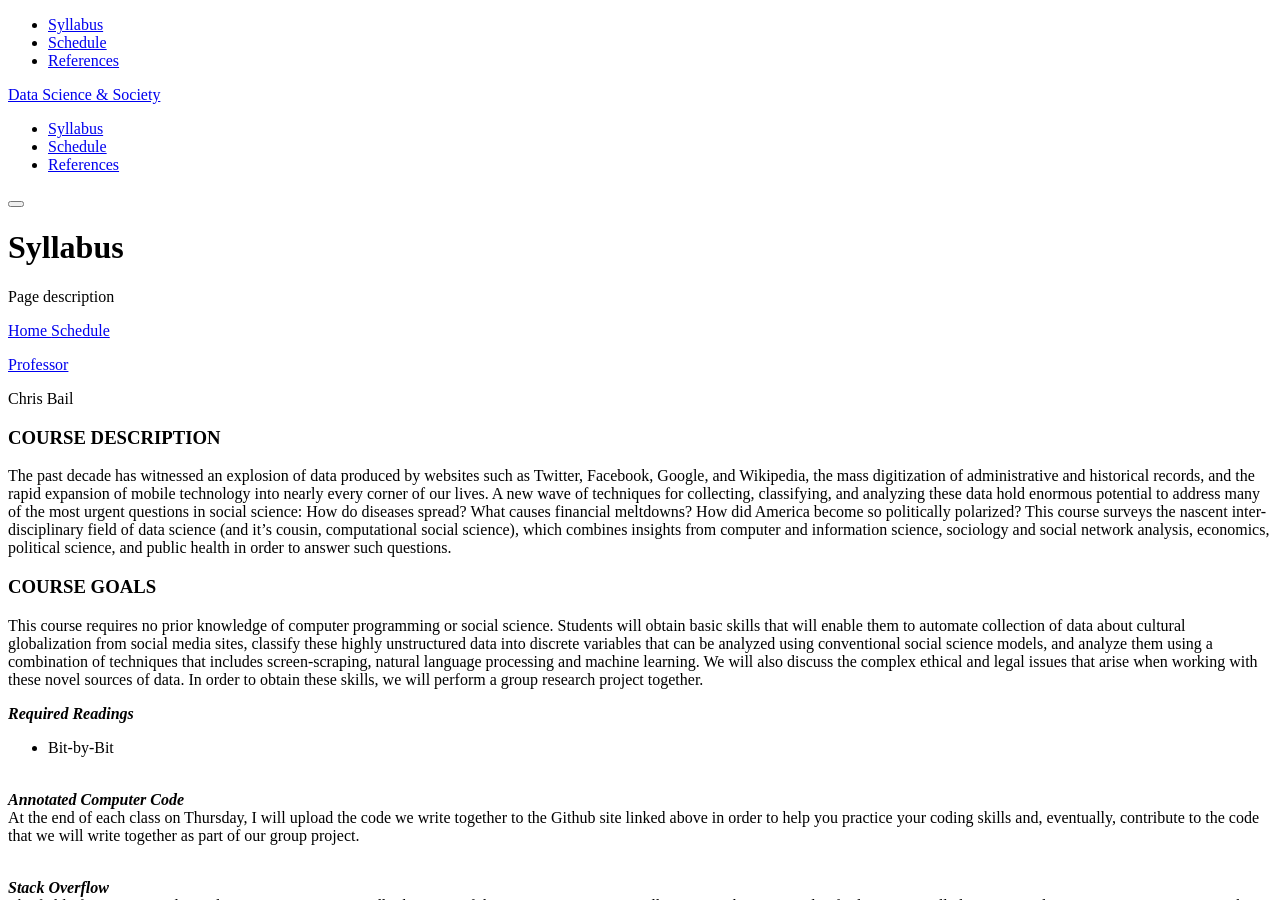
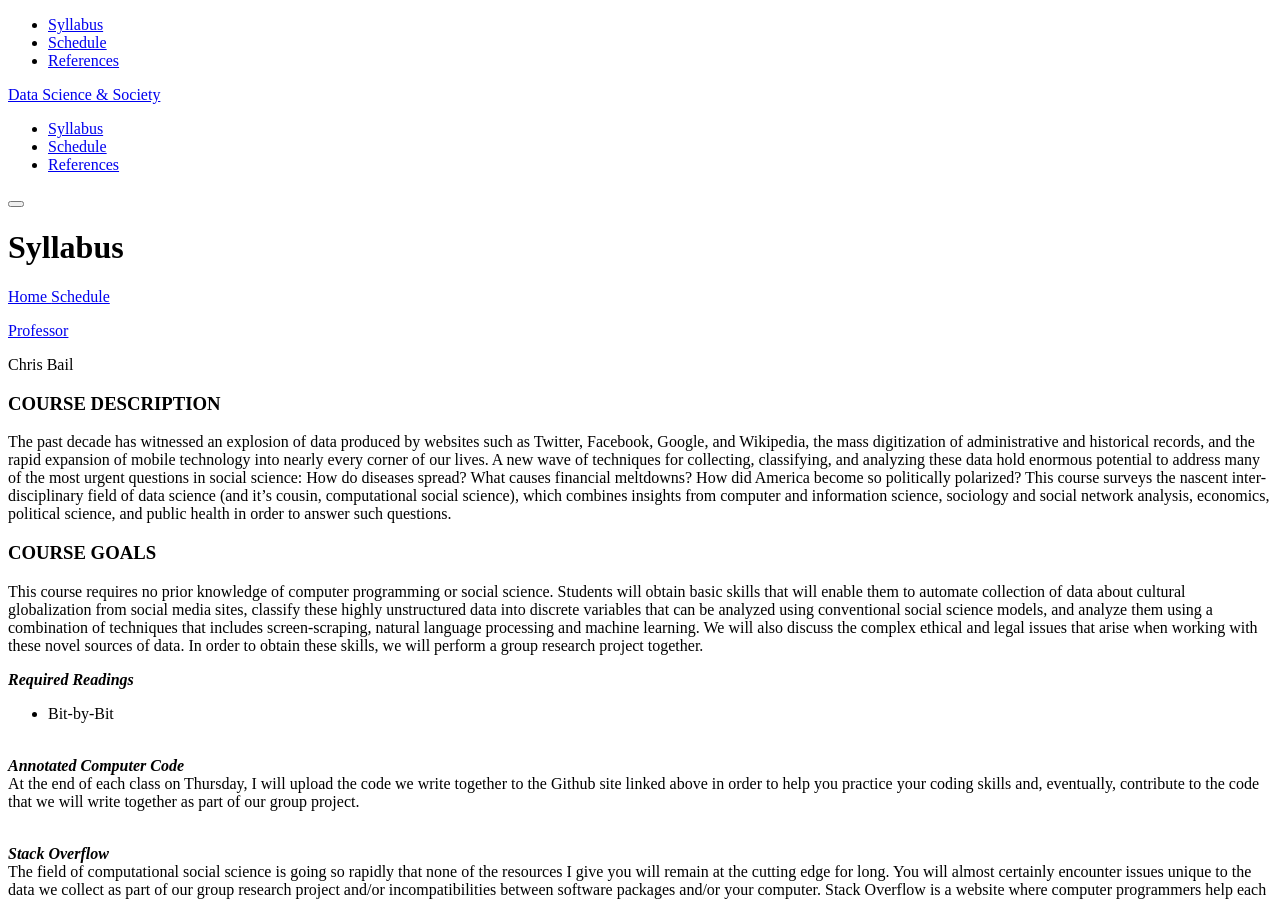
Before and after one commit to dssoc/dssoc.github.io, a Jekyll site: the page built from syllabus.md, in a window 1280 px wide and 900 px high. Built offline with Jekyll 4.4.1, drawn with Linux system fonts in a browser that asks for light colours; a style sheet for code colours, icons or effects is not loaded.

Commit message:
update syllabus

```diff
--- a/syllabus.md
+++ b/syllabus.md
@@ -6,7 +6,7 @@
 
 # Hero section
 title: Syllabus
-description: Page description
+description:
 
 # Author box
 author:
@@ -67,15 +67,15 @@
 ### FORMAL REQUIREMENTS
 
 This class alternates between discussions of assigned readings and “labs” where you will learn how to code computational social science as we do an original research project together. We will identify the topic of our research project during the first few weeks of the class. You must complete the assigned reading BEFORE each discussion class. However, you will complete lab assignments AFTER each lab class, which are designed to help you practice your skills. Note that lab assignments are ungraded, but mandatory. Please also note that there is no separate lab meeting outside the regular class hours. Instead every other one of these meetings constitutes a lab.
-
+<br/>
 
 ***Reading***
 You are responsible for understanding the readings. Make use of your fellow students, the Internet, a dictionary, and me to ensure that you understand the readings. Discussion sections will be used for substantive discussion and further exploration of the implications of the course readings, not for grasping basic concepts. Remember that this syllabus is a “living document.” By this I mean I reserve the right to change the reading assignments in response to your feedback as well as my own sense of our group achievement. No changes will be made without at least one week’s notice.
-
+<br/><br/>
 
 ***Participation***
 Attendance is mandatory at every class, though all students are allowed one excused absence over the course of the semester. Your participation grade will be calculated on a continuous scale from 0 to 100 in order to reflect the quality of your contribution to classroom discussions. As the table below shows, participation will count for 25% of your grade. Once again, classroom discussions are not intended to clarify key concepts, instead, we will be discussing the pros and cons of each authors’ arguments, or extensions thereof. Most importantly, we will discuss whether or how the readings should shape our group research project (described below). Hence, your participation grade assesses the extent to which you have thoughtfully engaged with the reading material and contributed to our group’s research project. For some of you, the idea of being graded for participation will be new—if you ever have questions about how to achieve a good participation grade (or if you want to know your current participation grade), please contact me via email at the address above.
-
+<br/><br/>
 
 ***Group Project***
 Numerous studies arrive at the same conclusion: students learn more when they are actively engaged in activities in class (even if they sometimes think they learn less through such activities). The challenge, then, is for us all to think about ways to get you engaged in the classroom. My own view is that we cannot simply ask you to think through hypothetical situations or puzzles: we should all learn together by doing actual research together that could change the world. This may sound like a lofty goal, but my bet is that we will learn much more while failing to achieve an ambitious goal than if we do not try. And if we get lucky, maybe our research will be good enough to share with the world (either in a blog post or perhaps even a full-blown piece of scholarly research in an academic journal). At the end of each week of class, I will assign teams of students to work on different parts of the group research project.
@@ -97,32 +97,32 @@
 B- Student makes a minor contribution to the group project and contributes only a small amount of time outside of class (~2 hrs/week) to collect data, analyze data, or write up the results in our final co-authored blog post or manuscript.
 
 C or below Student does not make an impactful contribution to the group project. Grades below C should be reserved for students who willfully ignored the group, or impeded its progress by acting in an uncivil or unserious manner.
-
+<br/><br/>
 
 ***How Your Grade Will be Calculated***
 Participation 	25%
 Group Project (My Assessment)	50%
 Group Project (Median Peer Assessment)	25%
-
+<br/><br/>
 
 ***Surveys***
 I may conduct anonymous surveys of your experience in this class. I urge you to take this opportunity to share with me anything you would like about how the course might be improved, or how I might help you learn about sociology more effectively.
-
+<br/><br/><br/>
 
 
 ### COURSE POLICIES
 
 ***Academic Integrity***
 Cheating or other violations will be dealt with according to University policy. All student assignments will be processed by plagiarism detection software.
-
+<br/><br/>
 
 ***Classroom Behavior***
 Uncivil behavior such as engaging in personal conversations during class time, browsing internet sites not relevant to classroom discussions, and cell phone usage will negatively affect your participation grade.
-
+<br/><br/>
 
 ***Extra-Credit Policy***
 There will be no extra credit or make-up assignments.
-
+<br/><br/>
 
 ***Office Hours***
 If you have any questions about this class, please visit me during the office hours listed above.
```
